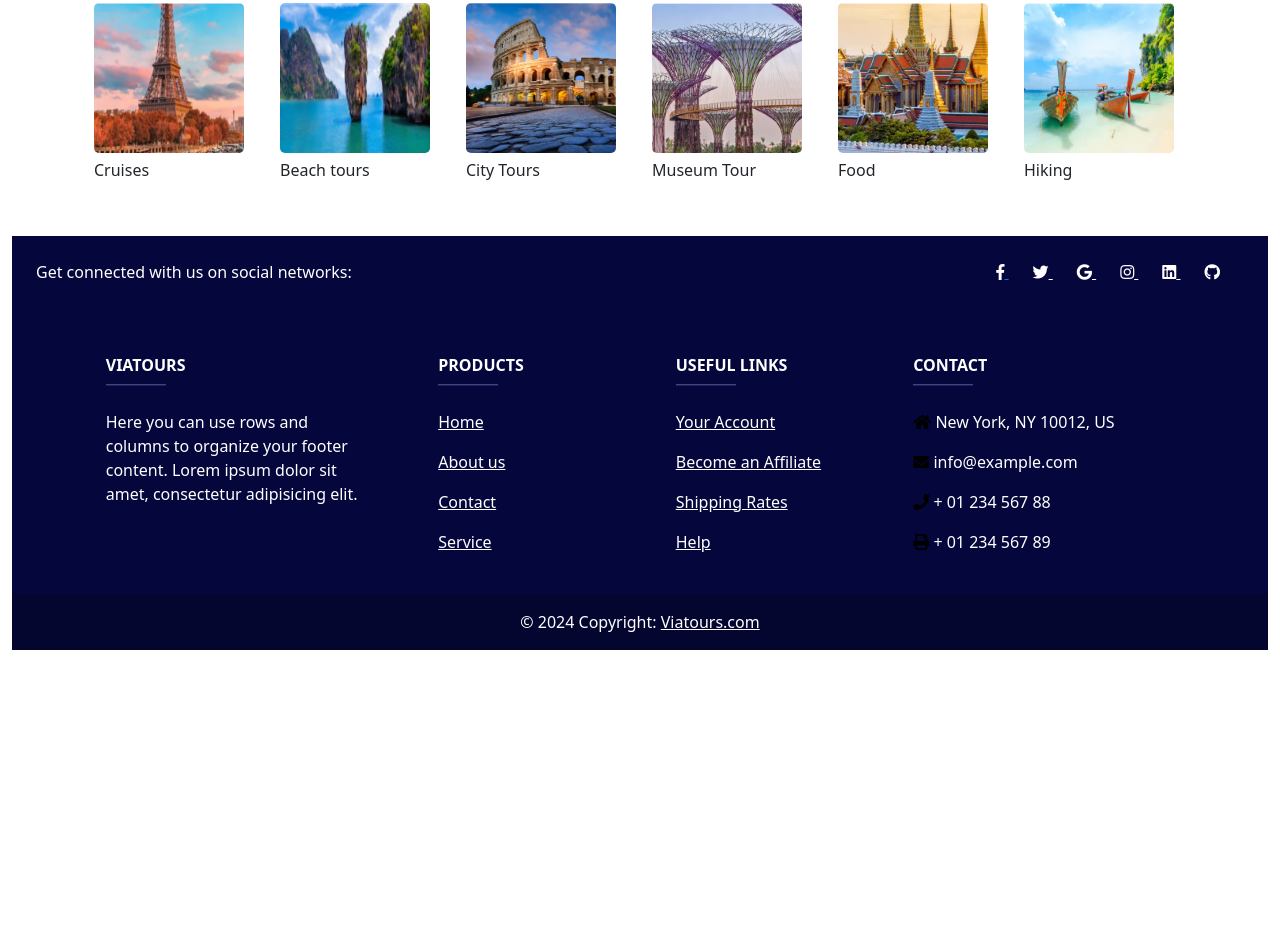
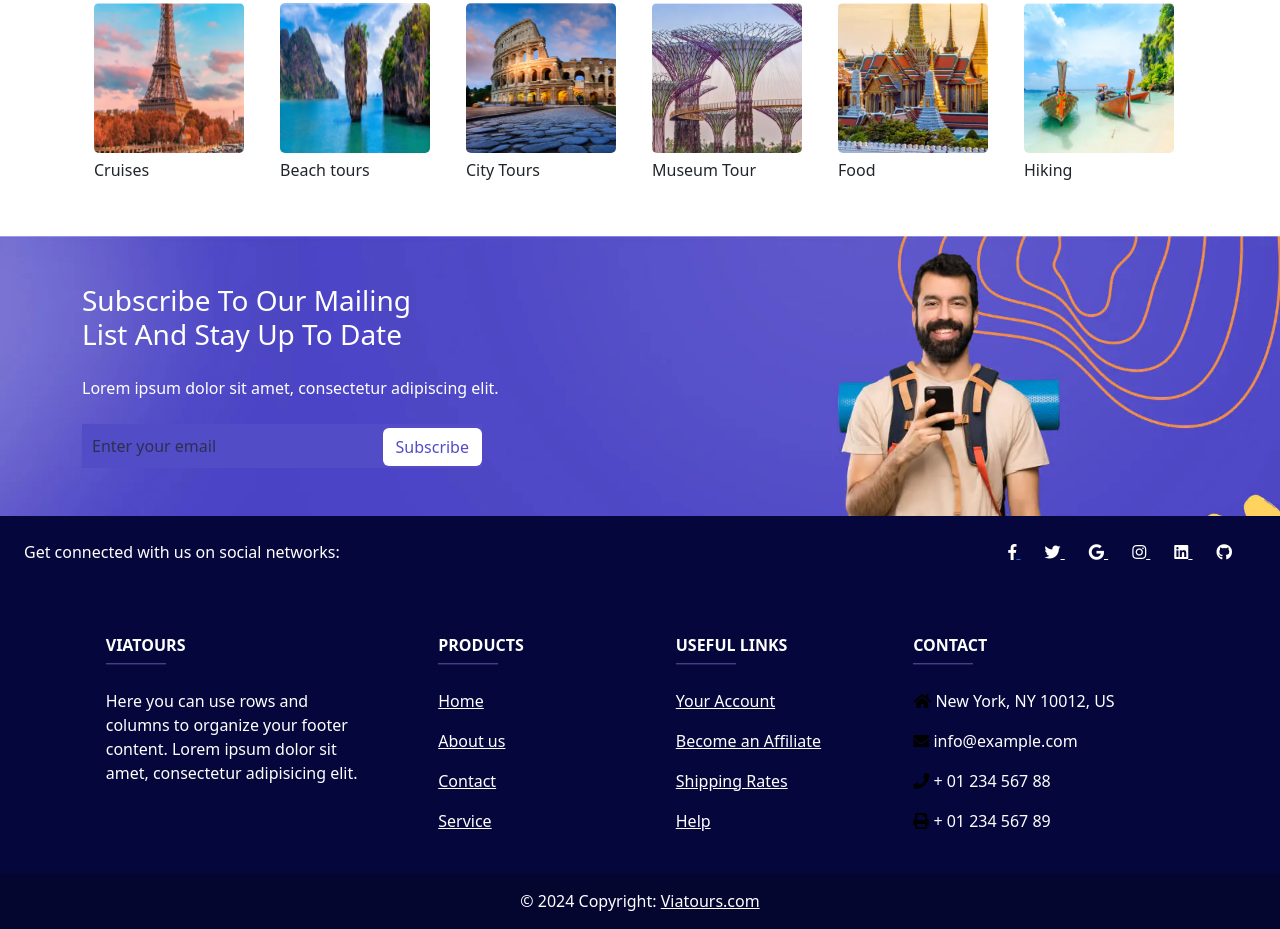
Before and after one commit to Israelite10/2ndproject-group11, a plain HTML site: page index.html in a window 1280 px wide. Shown: the part 1880-2809 px from the top of the page. Before the commit the page ends 2530 px from the top, so only its background shows below. Drawn offline with Linux system fonts and the light colour scheme.

Commit message:
subscription done

```diff
--- a/index.html
+++ b/index.html
@@ -571,14 +571,27 @@
       </div>
     </section>
 
-
-    <!-- footer section -->
-    <!-- Remove the container if you want to extend the Footer to full width. -->
-<div class="container-fluid mt-5">
+<!-- footer cta -->
+<div class="mt-5" style="background-image: url('/pics/cta_image.png');     background-size: cover;">
+<div class="container text-white pt-5 pb-5">
+  <div class="h3" style="width: 30%;">Subscribe To Our Mailing List
+    And Stay Up To Date</div>
+  <div class="pt-3">Lorem ipsum dolor sit amet, consectetur adipiscing elit.</div>
+  <div class="input-group mt-4" style="width: 400px; background-color: #524cc7;
+  ">
+    <input type="email" class="form-control text-white" style=" background-color: #524cc7; border: none; color: white; padding: 10px; border-radius: 5px;
+    " placeholder="Enter your email" aria-label="Email" aria-describedby="button-addon2">
+    <div class="input-group-append mt-1">
+        <button class="btn " style="background: white; color: #524cc7;
+        " type="button" id="button-addon2">Subscribe</button>
+    </div>
+</div>
+</div>
+</div>
 
   <!-- Footer -->
   <footer
-          class="text-center text-lg-start text-white"
+          class="text-center text-lg-start text-white "
           style="background-color:  rgba(5, 7, 60, 1);
           "
           >
@@ -719,7 +732,6 @@
   </footer>
   <!-- Footer -->
 
-</div>
 <!-- End of .container -->
     <script src="js/bootstrap.bundle.min.js"></script>
   </body>
```
Also changed, not shown: pics/cta_image.png (added).
